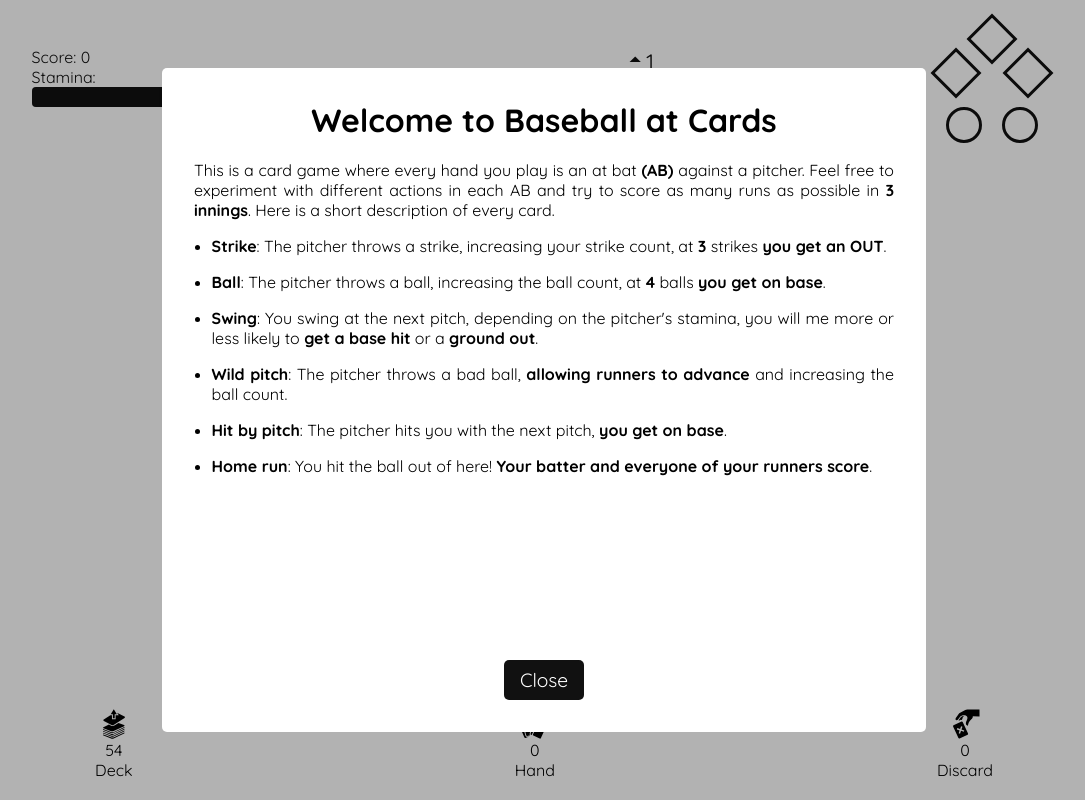
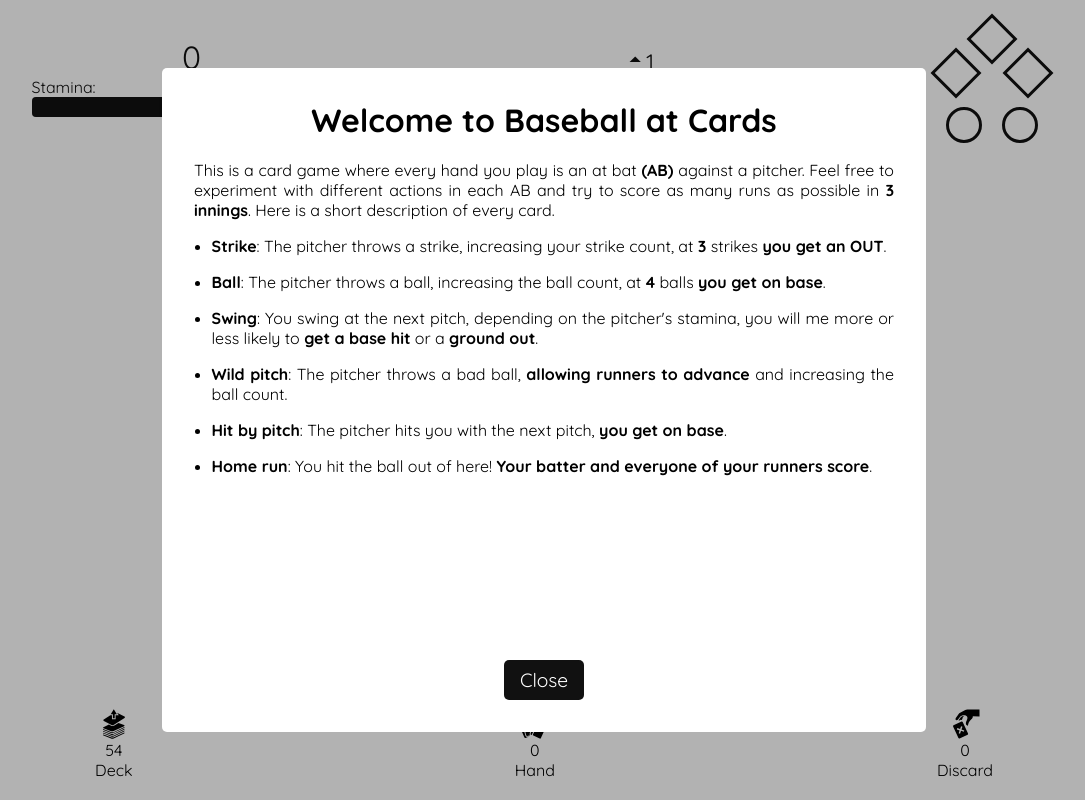
Before and after one commit to arnautresserras/bbac-ts, a React (Create React App) app: page / in a window 1280 px wide. Shown: the whole page, without its empty margins (96-1181 px from the left). Built offline with nearby package versions, Linux system fonts and the light colour scheme.

Commit message:
Scoreboard update

```diff
--- a/src/components/ScoreBoard/ScoreBoard.tsx
+++ b/src/components/ScoreBoard/ScoreBoard.tsx
@@ -17,7 +17,7 @@ const ScoreBoard = (props:Props) => {
     return (
         <div className="scoreBug">
             <div className="score">
-                <p>Score: {props.score}</p>
+                <p className="score-runs">{props.score}</p>
                 <StaminaBar stamina={props.pitcherStamina}></StaminaBar>
             </div>
             <div className="countBug">
```
